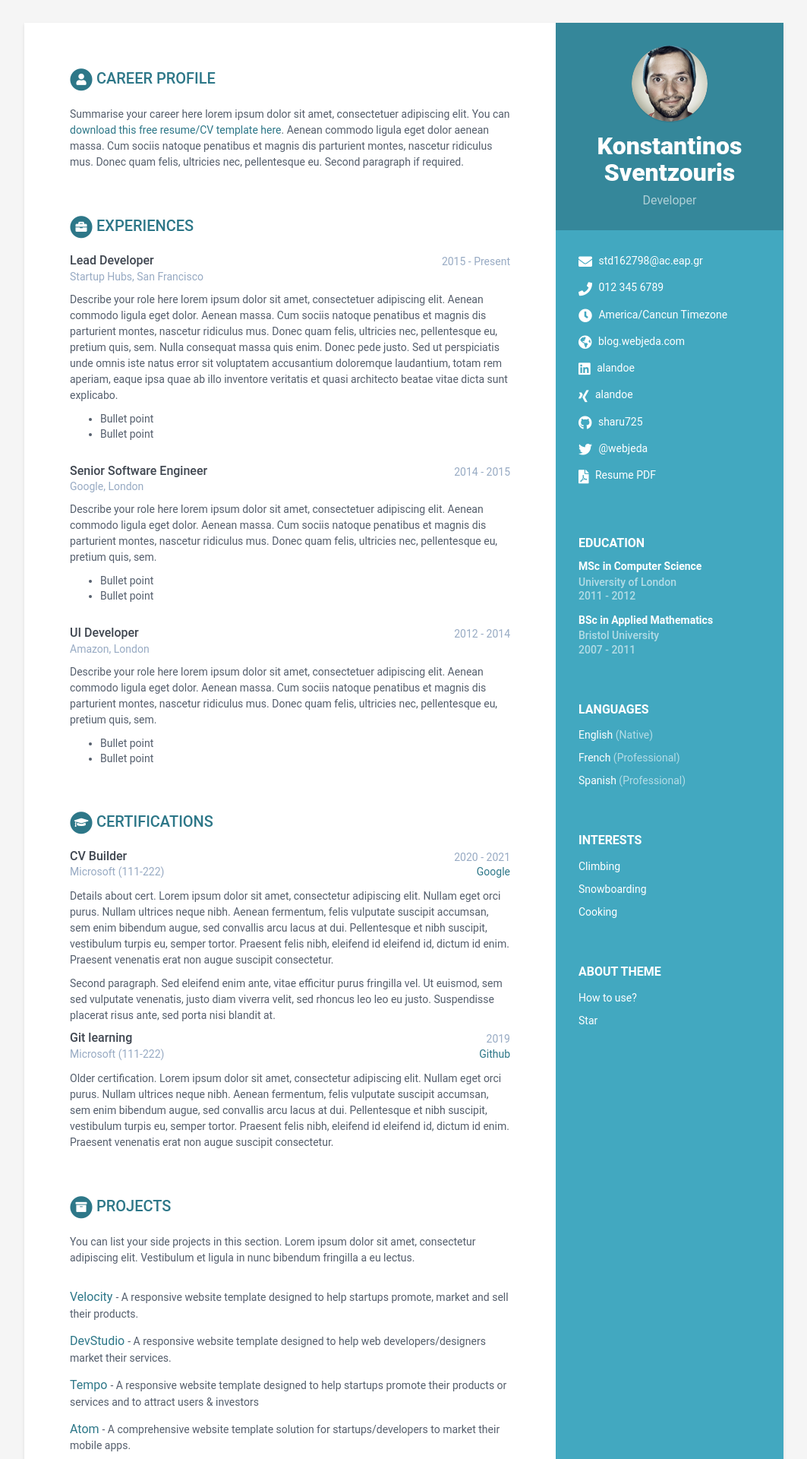
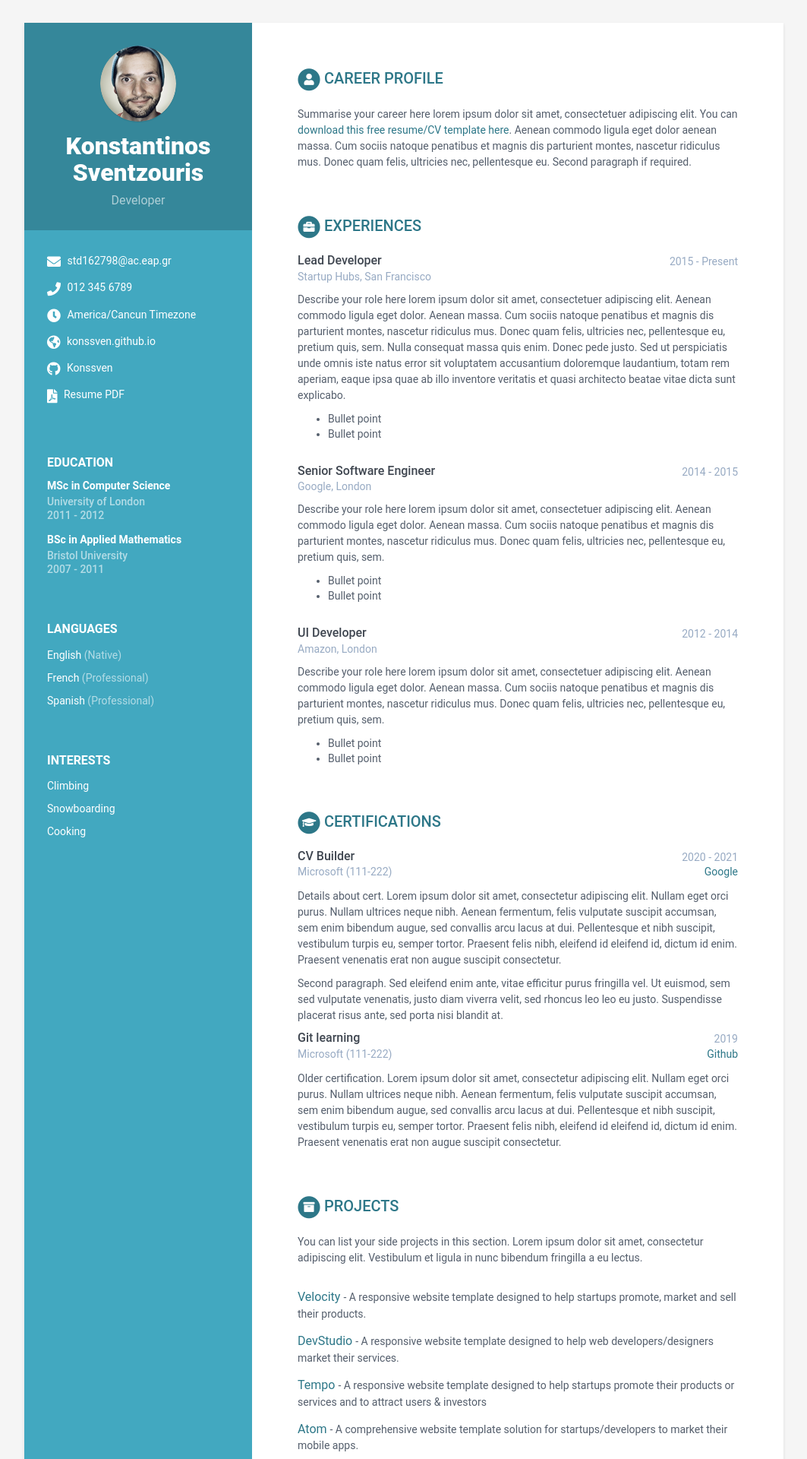
Before and after one commit to Konssven/konssven.github.io, a Jekyll site: the page built from index.html, in a window 1280 px wide. Shown: the top 1920 px of the page at 76% size, without its empty margins (108-1171 px from the left). Built offline with Jekyll 4.4.1, drawn with Linux system fonts in a browser that asks for light colours.

Commit message:
modified personal data

```diff
--- a/_data/data.yml
+++ b/_data/data.yml
@@ -3,8 +3,8 @@
 #
 
 sidebar:
-    position: right # position of the sidebar : left or right
-    about: True # set to False or comment line if you want to remove the "how to use?" in the sidebar
+    position: left # position of the sidebar : left or right
+    about: False # set to False or comment line if you want to remove the "how to use?" in the sidebar
     education: True # set to False if you want education in main section instead of in sidebar
 
     # Profile information
@@ -17,17 +17,17 @@ sidebar:
     phone: 012 345 6789
     timezone: America/Cancun Timezone
     citizenship:
-    website: blog.webjeda.com #do not add http://
-    linkedin: alandoe
-    xing: alandoe
-    github: sharu725
-    telegram: # add your nickname without '@' sign
-    gitlab:
-    bitbucket:
-    twitter: '@webjeda'
-    stack-overflow: # Number/Username, e.g. 123456/alandoe
-    codewars:
-    goodreads: # Number-Username, e.g. 123456-alandoe
+    website: konssven.github.io #do not add http://
+#    linkedin: alandoe
+#    xing: alandoe
+    github: Konssven
+#    telegram: # add your nickname without '@' sign
+#    gitlab:
+#    bitbucket:
+#    twitter: '@webjeda'
+#    stack-overflow: # Number/Username, e.g. 123456/alandoe
+#    codewars:
+#    goodreads: # Number-Username, e.g. 123456-alandoe
     pdf: http://www.africau.edu/images/default/sample.pdf
 
     languages:
```
